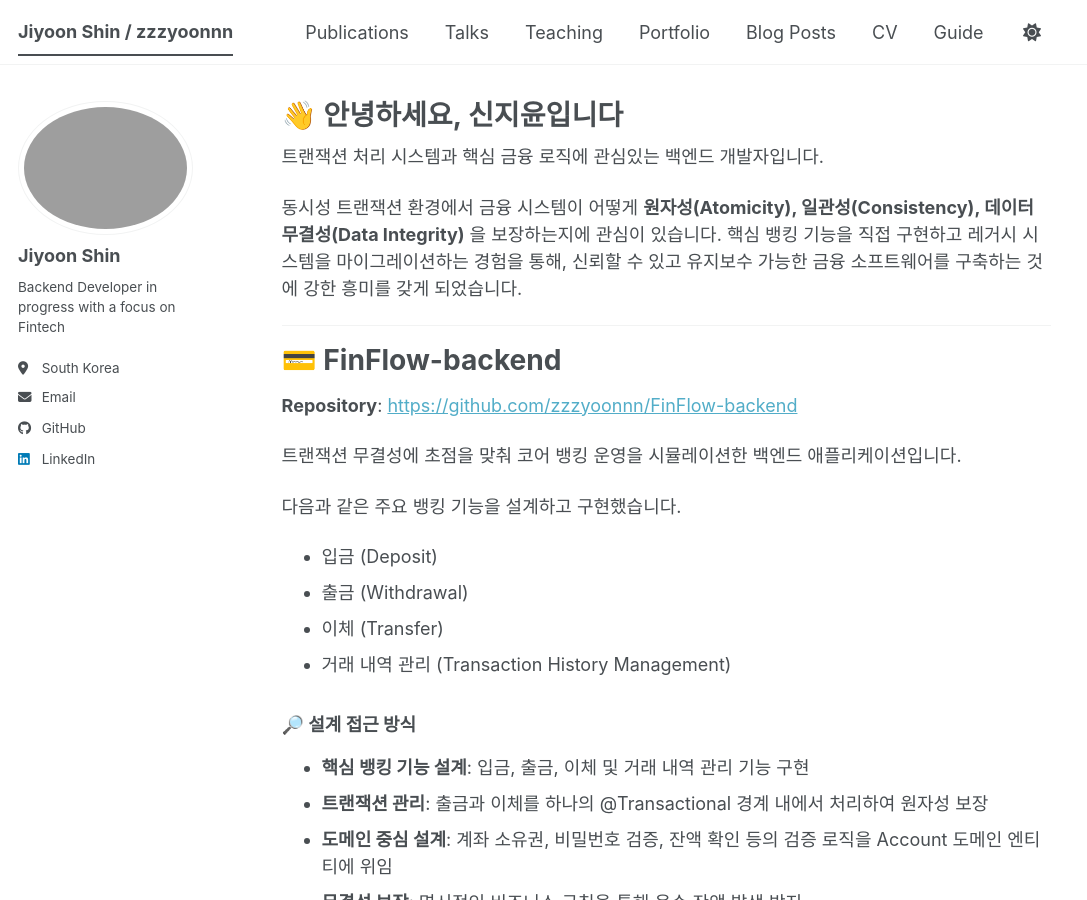
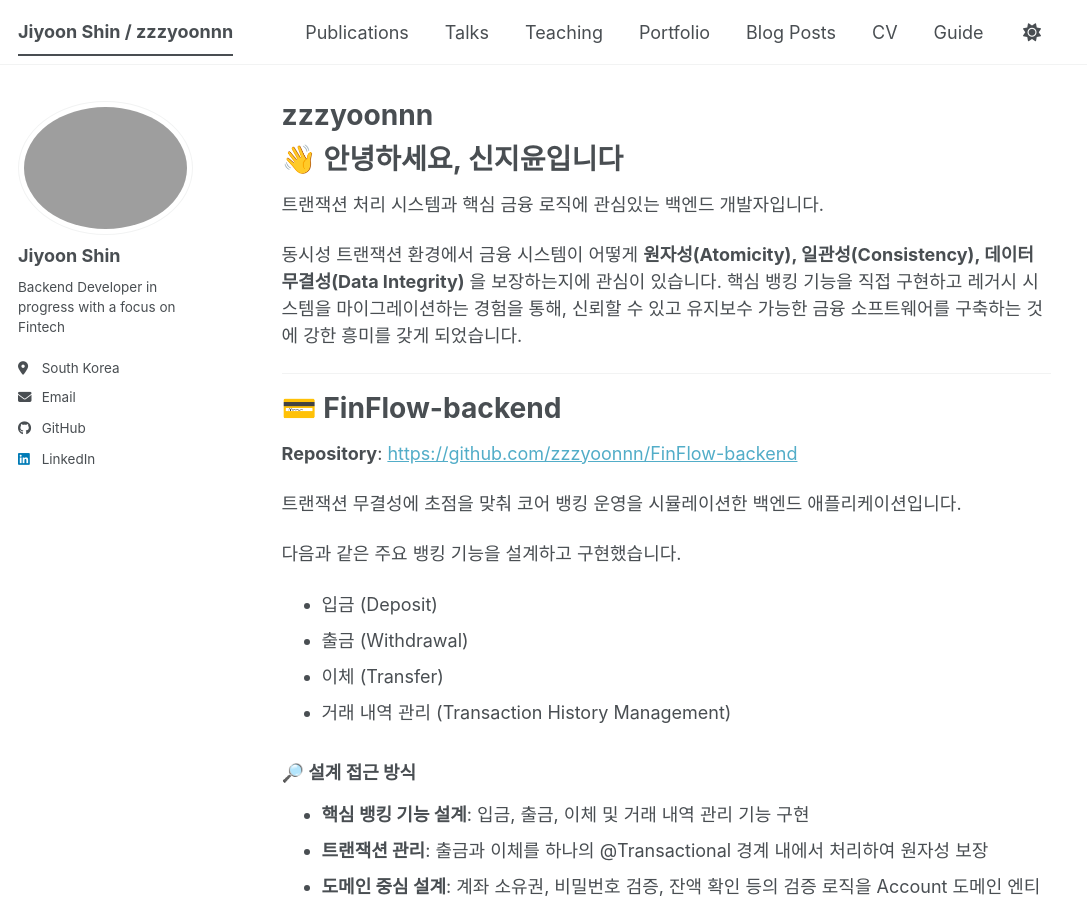
Before and after one commit to zzzyoonnn/zzzyoonnn.github.io, a Jekyll site: the page built from _pages/about.md, in a window 1280 px wide and 900 px high. Shown: the whole window, without its empty margins (0-1087 px from the left). Built offline with Jekyll 4.4.1, drawn with Linux system fonts in a browser that asks for light colours; a script bundle is joined from its source files by our own code; library files that are not in the unit come from our copies.

Commit message:
docs: Update homepage

```diff
--- a/_pages/about.md
+++ b/_pages/about.md
@@ -1,12 +1,13 @@
 ---
 permalink: /
-title: "👋 안녕하세요, 신지윤입니다"
+title: "zzzyoonnn"
 author_profile: true
 redirect_from:
     - /about/
     - /about.html
 ---
 
+# 👋 안녕하세요, 신지윤입니다
 트랜잭션 처리 시스템과 핵심 금융 로직에 관심있는 백엔드 개발자입니다.
 
 동시성 트랜잭션 환경에서 금융 시스템이 어떻게 **원자성(Atomicity), 일관성(Consistency), 데이터 무결성(Data Integrity)** 을 보장하는지에 관심이 있습니다.
@@ -43,7 +44,7 @@ redirect_from:
 ### 📝 관련 글
 
 - [계좌가 많아질 경우, 어떻게 설계하면 좋을까?🤔](https://zzzyoonnn.github.io/posts/2026/01/n+1-1/)
-- N+1은 왜 발생할까?🤔 (Fetch Join 적용 전후 성능 비교)
+- [N+1은 왜 발생할까?🤔 (Fetch Join 적용 전후 성능 비교)](https://zzzyoonnn.github.io/posts/2026/02/n+1-2/)
 - N+1은 왜 JPA에서 발생할까?🤔 (JPQL)
 - N+1은 메모리에 어떤 영향을 미칠까?🤔
 - 영속성 컨텍스트는 N+1과 어떤 관계가 있을까?🤔
```
